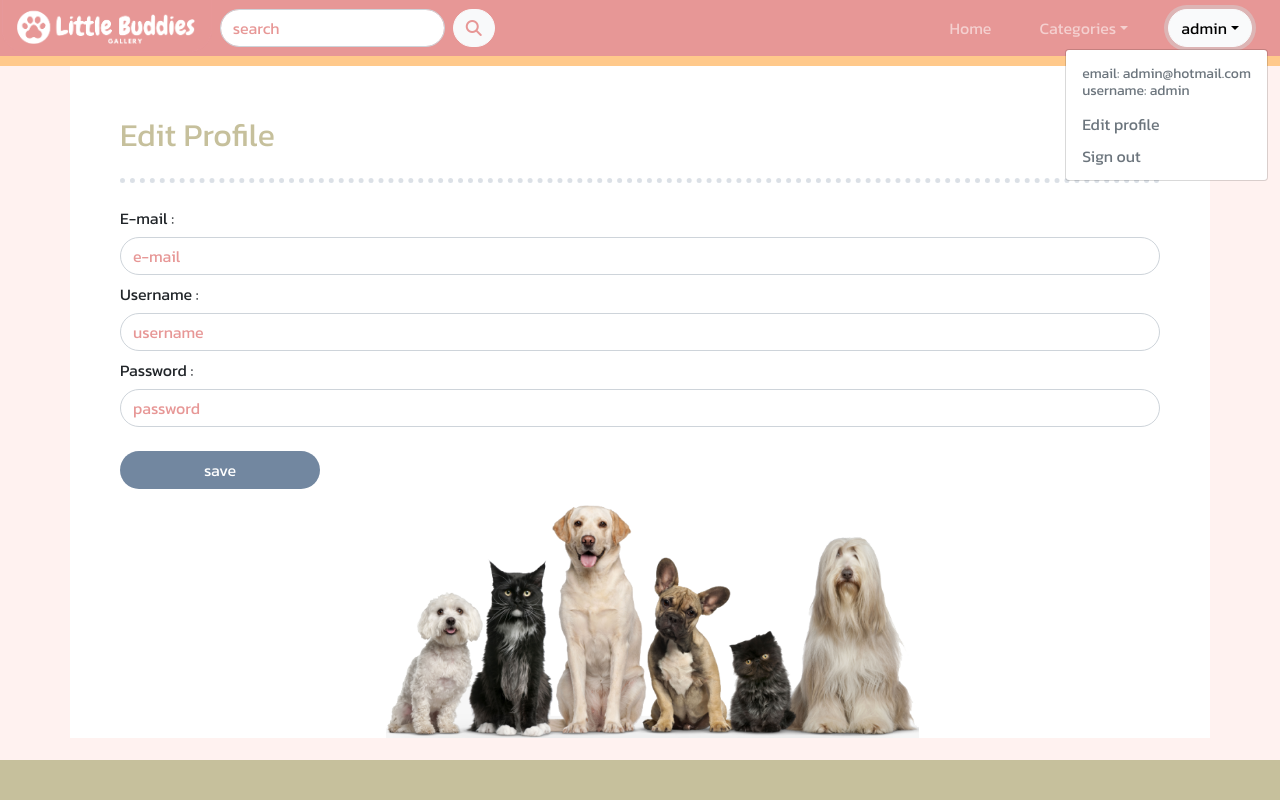
After one commit to tdysq03/little-buddies-gallery, a PHP site: page /edit_profile.php in a window 1280 px wide, after a click on "admin". The commit adds this page. Run offline with PHP 8.4, Linux system fonts and the light colour scheme; a user stored in the database is signed in; some libraries are stand-ins or nearby versions.

Commit message:
edit nav+add edit_profil.php
แก้navbarให้เวลาloginแล้วขึ้นเป็นusernameแทนปุ่มsignin + เพิ่ม logout กับ edit profile

```diff
--- /dev/null
+++ b/edit_profile.php
@@ -0,0 +1,136 @@
+<?php
+session_start();
+include('server.php');
+@ini_set('display_errors', '0');
+?>
+<!DOCTYPE html>
+<html lang="en">
+<head>
+    <meta charset="UTF-8">
+    <meta http-equiv="X-UA-Compatible" content="IE=edge">
+    <meta name="viewport" content="width=device-width, initial-scale=1.0">
+    <link rel="stylesheet" href="https://cdn.jsdelivr.net/npm/@fortawesome/fontawesome-free@6.1.1/css/all.css">
+    <link href="https://cdn.jsdelivr.net/npm/bootstrap@5.1.3/dist/css/bootstrap.min.css" rel="stylesheet" integrity="sha384-1BmE4kWBq78iYhFldvKuhfTAU6auU8tT94WrHftjDbrCEXSU1oBoqyl2QvZ6jIW3" crossorigin="anonymous">
+    <script src="https://cdn.jsdelivr.net/npm/bootstrap@5.1.3/dist/js/bootstrap.bundle.min.js" integrity="sha384-ka7Sk0Gln4gmtz2MlQnikT1wXgYsOg+OMhuP+IlRH9sENBO0LRn5q+8nbTov4+1p" crossorigin="anonymous"></script>
+    <link rel="stylesheet" href="styles.css">
+    <link rel="icon" type="image/x-icon" href="images/favicon.ico">
+    <title>Test</title>
+</head>
+<body>
+
+<!--navbar-->
+<nav class="navbar navbar-expand-sm navbar-dark navbar-bg-pink fixed-top">
+        <div class="container-fluid">
+            <a href="index.php" class="navbar-brand " style="margin: -20px 0px -13px -10px;"><img src="images/logo-nav.png" height="55px"></a>
+            <button class="navbar-toggler" data-bs-toggle="collapse" data-bs-target="#navbarToggle">
+                <span class="navbar-toggler-icon" ></span>
+            </button>
+            <div class="collapse navbar-collapse" id="navbarToggle">
+                <!--search-->
+                <form class="d-flex">
+                    <input class="form-control rounded-pill ms-2 me-2" placeholder="search" type="text"  >
+                    <button class="btn btn-light rounded-pill text-pink" type="submit">
+                        <i class="fa-solid fa-magnifying-glass"></i>
+                    </button>
+                  </form>
+                <!--menu-->
+                <ul class="navbar-nav ms-auto d-flex align-items-center">
+                    <li class="nav-item ">
+                        <a href="index.php" class="nav-link rounded-pill ms-3 me-3">Home</a>
+                    </li>
+                    <li class="nav-item dropdown">
+                        <a class="nav-link dropdown-toggle rounded-pill ms-3 me-3" data-bs-toggle="dropdown">Categories</a>
+                        <ul class="dropdown-menu ">
+                            <li><a href="dog.php" class="dropdown-item text-secondary">Dogs</a></li>
+                            <li><a href="cat.php" class="dropdown-item text-secondary">Cats</a></li>
+                        </ul>
+                    </li>
+                    <?php if( $_SESSION['logged_in']): ?>
+                        <!--user-->
+                        <li class="nav-item dropdown">
+                            <button class="btn btn-light rounded-pill text-pink ms-3 me-3 dropdown-toggle" data-bs-toggle="dropdown"><?php echo $_SESSION['username'];?></button>
+                            <ul class="dropdown-menu dropdown-menu-end">
+                                <h6 class="dropdown-header">email: <?php echo $_SESSION['email'];?><br>username: <?php echo $_SESSION['username'];?></h6>
+                                <li><a href="edit_profile.php" class="dropdown-item text-secondary">Edit profile</a></li>
+                                <li><a href="logout.php" class="dropdown-item text-secondary">Sign out</a></li>
+                            </ul>
+                        </li>
+                    <?php else: ?>
+                        <il class="nav-item">
+                            <!--sign in button-->
+                            <a href="sign_in.php"><button class="btn btn-light rounded-pill text-pink ms-3 me-3" type="button">Sign In</button></a>
+                        </il>
+                    <?php endif; ?>
+                </ul>
+            </div>
+        </div>
+    </nav>
+
+        <!--content-->
+    <!--ไม่แน่ใจว่าอยากให้ทำยังไง แต่อันนี้ฟีลแบบที่ value จะ echo ข้อมูลเดิมไว้ ตอนกดเซฟจะให้ใส่รหัสผ่านเก่าอีกรอบ-->
+    <div class="container" >
+        <h2 class="rounded-pill mt-3 mb-4" style="color: #C6C09c;">Edit Profile</h2><hr>
+        <div class="row">
+            <div class="col-sm-12">
+                <form>
+                    <div class="form-group">
+                        <label for="inputPassword" class="col-form-label">E-mail :</label>
+                        <input type="text" class="form-control rounded-pill" placeholder="e-mail" value="">
+                    </div>
+                    <div class="form-group">
+                        <label for="inputPassword" class="col-form-label">Username :</label>
+                        <input type="text" class="form-control rounded-pill" placeholder="username" value="">
+                    </div>
+                    <div class="form-group">
+                        <label for="inputPassword" class="col-form-label">Password :</label>
+                        <input type="password" class="form-control rounded-pill" placeholder="password" value="">
+                    </div><br>
+                    <div class="col-sm-12 ">
+                        <button  class="btn rounded-pill btn-long btn-blue mb-3" data-bs-toggle="modal" data-bs-target="#exampleModal" type="button"name="submit">
+                            save
+                        </button>
+                    </div>
+                </form>
+            </div>
+        </div>
+
+        <!-- modal (confirm saving)-->
+        <div class="modal fade" id="exampleModal" tabindex="-1" aria-labelledby="exampleModalLabel" aria-hidden="true">
+            <div class="modal-dialog">
+                <div class="modal-content">
+                    <div class="modal-header">
+                        <h3 class="modal-title" id="exampleModalLabel" style="color: #DE5B6D;"><strong>Confirm saving</strong></h3>
+                        <button type="button" class="btn-close" data-bs-dismiss="modal" aria-label="Close"></button>
+                    </div>
+                    <div class="modal-body">
+                        <p class="mb-2"><b>Please enter your username and password</b></p>
+                        <form action = "login_db.php" method = "post">
+                            <div class="form-group">
+                                <label for="username" class="col-form-label">Username :</label>
+                                <input type="text" class="form-control rounded-pill" placeholder="username" name = "username">
+                            </div>
+                            <div class="form-group">
+                                <label for="password" class="col-form-label">Password :</label>
+                                <input type="password" class="form-control rounded-pill" placeholder="password" name = "password">
+                            </div>
+                        </form>
+                    </div>
+                    <div class="modal-footer">
+                        <button class="btn btn-long btn-pink rounded-pill" type="submit" name = "">Save changes</button>
+                    </div>
+                </div>
+            </div>
+        </div>
+
+        <!--dogcat pic-->
+        <div class="row">
+            <div class="col-sm-3"></div>
+            <div class="col-sm-6 d-flex align-items-center " >
+                <img src="images/dog-edit.png" style="width: 105%;">
+            </div>
+        </div>
+
+    <!--footer-->
+    <div class="footer footer-green fixed-bottom"></div>
+</body>
+</html>
--- /dev/null
+++ b/logout.php
@@ -0,0 +1,6 @@
+<?php
+session_start();
+session_destroy();
+header("Location: index.php");
+exit();
+?>
```
Also changed, not shown: dog.php (+23 -6 lines), index.php (+24 -8 lines), login_db.php (+3 -6 lines), navbar.php (+24 -8 lines), sign_in.php (+18 -5 lines), sign_up.php (+20 -6 lines), images/dog-edit.png (added).
